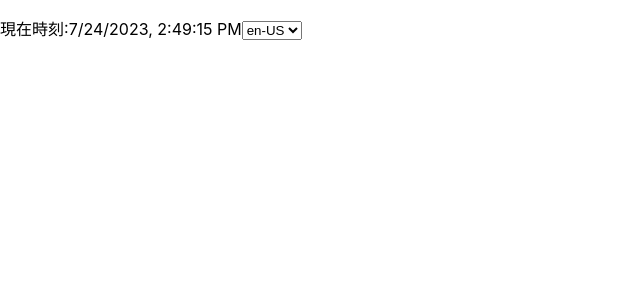
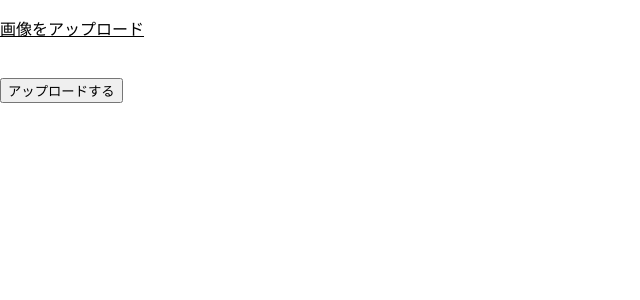
Before and after one commit to rtake/react-ts-sample, a React (Create React App) app: page / in a window 1280 px wide. Shown: the top 300 px of the page, without its empty margins (0-640 px from the left). Built offline with nearby package versions, Linux system fonts and the light colour scheme.

Commit message:
ImageUploaderコンポーネントを追加

```diff
--- /dev/null
+++ b/src/components/ImageUploader.tsx
@@ -0,0 +1,41 @@
+import React, { useState, useRef } from 'react'
+
+const sleep = (ms: number) => new Promise((resolve) => setTimeout(resolve, ms))
+
+const UPLOAD_DELAY = 5000
+
+export const ImageUploader = () => {
+    const inputImageRef = useRef<HTMLInputElement | null>(null)
+    const fileRef = useRef<File | null>(null)
+    const [message, setMessage] = useState<string | null>(null)
+
+    const onClickText = () => {
+        if(inputImageRef.current !== null) {
+            inputImageRef.current.click()
+        }
+    }
+
+    const onChangeImage = (e: React.ChangeEvent<HTMLInputElement>) => {
+        const files = e.target.files
+        if(files !== null && files.length > 0) {
+            fileRef.current = files[0]
+        }
+    }
+
+    const onClickUpload = async () => {
+        if (fileRef.current !== null) {
+            await sleep(UPLOAD_DELAY)
+            setMessage(`${fileRef.current.name} has been successfully uplaoded`)
+        }
+    }
+
+    return (
+        <div>
+            <p style={{ textDecoration: 'underline' }} onClick={onClickText}>画像をアップロード</p>
+            <input ref={inputImageRef} type='file' accept='image/*' onChange={onChangeImage} style={{ visibility: 'hidden' }} />
+            <br />
+            <button onClick={onClickUpload}>アップロードする</button>
+            {message !== null && <p>{message}</p>}
+        </div>
+    )
+}
--- a/src/index.tsx
+++ b/src/index.tsx
@@ -2,8 +2,9 @@ import React from 'react';
 import ReactDOM from 'react-dom';
 import './index.css';
 import { Clock } from './components/Clock'
+import { ImageUploader } from './components/ImageUploader'
 
 ReactDOM.render(
-  <Clock />,
+  <ImageUploader />,
   document.getElementById('root')
 );
```
